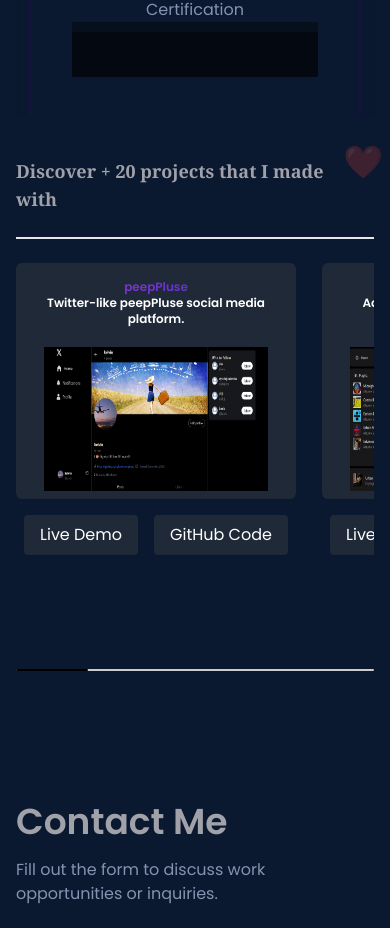
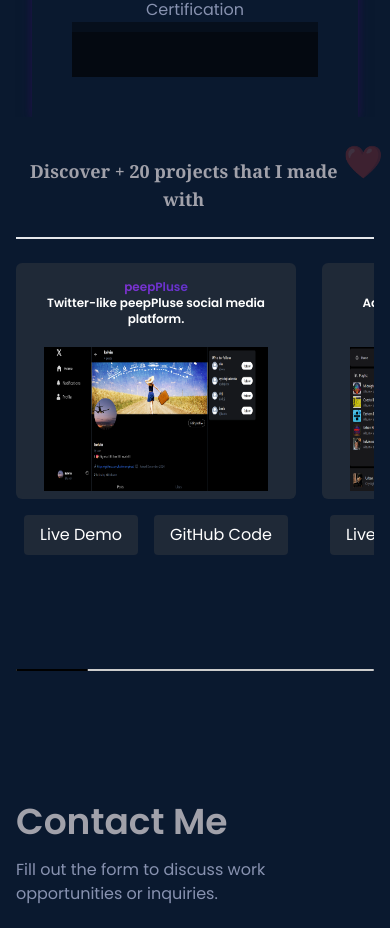
Before and after one commit to kelvinempires/portfolio-react, a React (Vite) app: page / in a window 390 px wide. Shown: the part 2100-3028 px from the top of the page. Built offline with nearby package versions, Linux system fonts and the light colour scheme.

Commit message:
fix: center align heading in Portfolio component

```diff
--- a/src/components/Portfolio.jsx
+++ b/src/components/Portfolio.jsx
@@ -285,7 +285,7 @@ const Portfolio = () => {
   return (
     <main id="portfolio" className="p-4 sm:p-6 md:p-0 lg:p-0">
       <div className="border-b-2">
-        <h1 className="text-zinc-400 flex justify-center font-serif text-lg sm:text-2xl md:text-3xl lg:text-4xl pt-6 sm:pt-8 md:pt-10 lg:pt-12 pb-6 sm:pb-8 md:pb-10 lg:pb-10  font-bold">
+        <h1 className="text-zinc-400 flex justify-center text-center font-serif text-lg sm:text-2xl md:text-3xl lg:text-4xl pt-6 sm:pt-8 md:pt-10 lg:pt-12 pb-6 sm:pb-8 md:pb-10 lg:pb-10  font-bold">
           Discover + 20 projects that I made with    <span className="animate-ping"> ❤️</span>
         </h1>
       </div>
```
